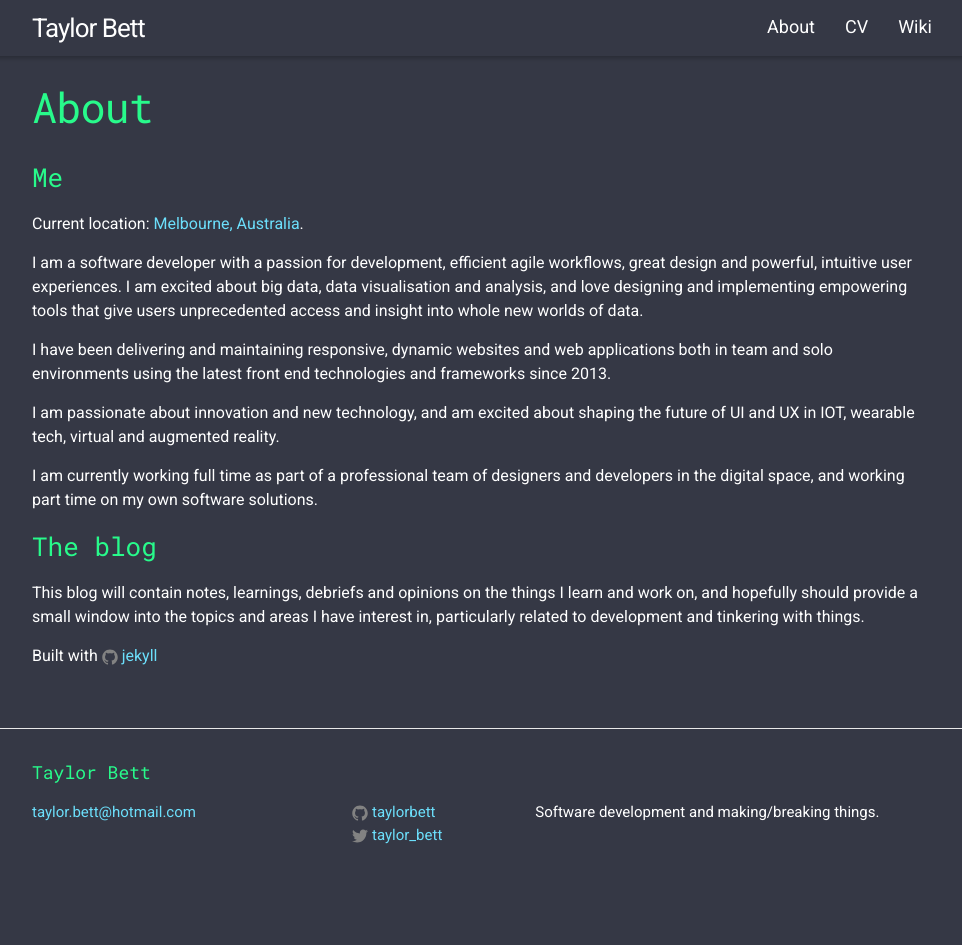
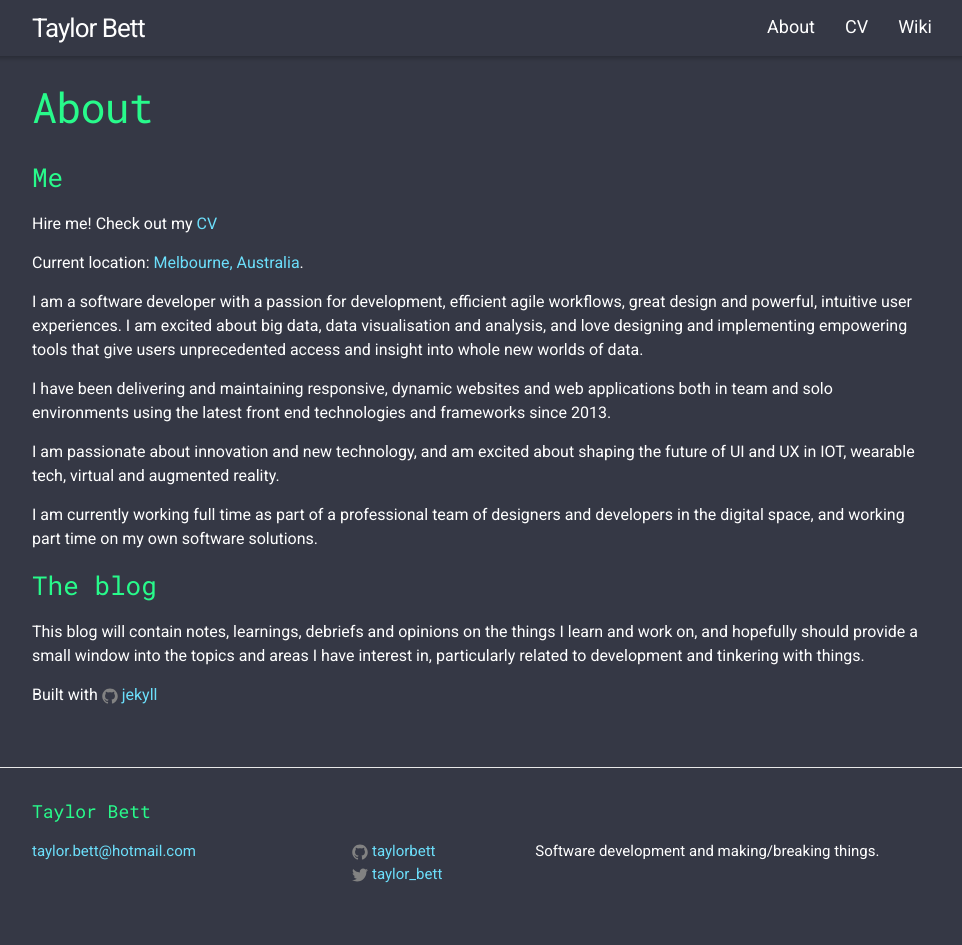
Before and after one commit to TaylorBett/taylorbett.github.io, a Jekyll site: the page built from about.md, in a window 1280 px wide. Shown: the whole page, without its empty margins (158-1120 px from the left). Built offline with Jekyll 4.4.1, drawn with Linux system fonts in a browser that asks for light colours; before the commit the page ends 906 px from its top, so only the background shows below that.

Commit message:
Add cv link to about page

```diff
--- a/about.md
+++ b/about.md
@@ -6,6 +6,8 @@ permalink: /about/
 ---
 
 ### Me
+
+Hire me! Check out my [CV](/cv/)
 
 Current location: [Melbourne, Australia](https://www.google.com.au/maps/place/Melbourne+VIC/@-37.971237,144.4926947,9z/data=!3m1!4b1!4m5!3m4!1s0x6ad646b5d2ba4df7:0x4045675218ccd90!8m2!3d-37.8136276!4d144.9630576).
 
```
